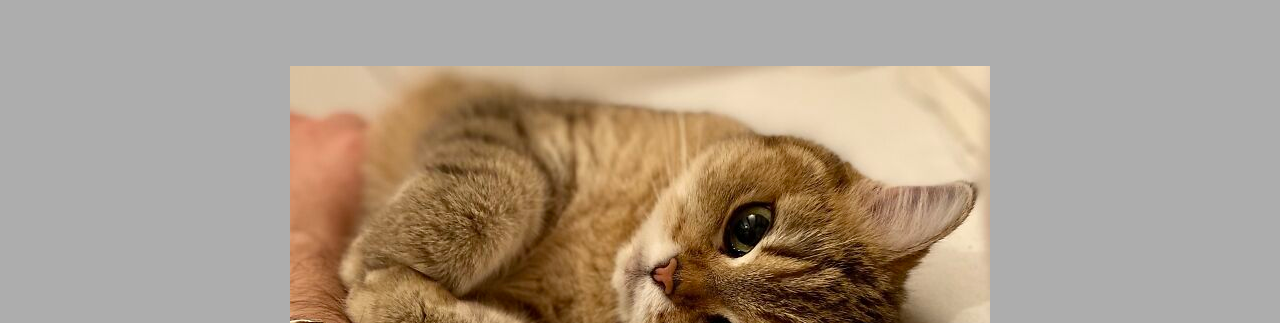
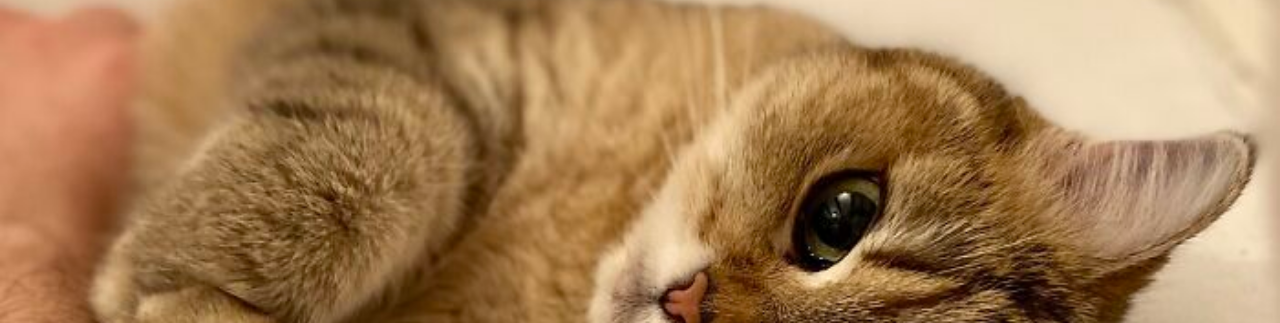
Before and after one commit to WladekBBC/WladekBBC.github.io, a plain HTML site: page index.html in a window 1280 px wide. Shown: the top 323 px of the page. Drawn offline with nearby package versions, Linux system fonts and the light colour scheme.

Commit message:
css block for background img

```diff
--- a/index.html
+++ b/index.html
@@ -4,20 +4,28 @@
     <meta charset="UTF-8">
     <meta name="viewport" content="width=device-width, initial-scale=1.0">
     <title>Document</title>
-    <style>
-        body
-        {
-            background-image:url("./background.jpg");
-        }
-    </style>
     <link rel="stylesheet" href="settt.css">
     <script type="module" src="https://unpkg.com/ionicons@7.1.0/dist/ionicons/ionicons.esm.js"></script>
     <script nomodule src="https://unpkg.com/ionicons@7.1.0/dist/ionicons/ionicons.js"></script>
 
 </head>
 <body>
-    <img src="./background.jpg" alt="kitty verry preatty">
-
+    <style>body {
+        background-image: url("./background.jpg");
+        background-size: cover;
+        background-position: center;
+        background-repeat: no-repeat;
+        height: 100vh;
+        margin: 0;
+        padding: 0;
+        display: flex;
+        flex-direction: column;
+        align-items: center;
+        justify-content: center;
+        text-align: center;
+        color: white; /* Kolor tekstu, żeby był czytelny */
+    }
+    </style>
     <h1>Luv me?❤️</h1>
     <div class="board">
         <button id="yes", class="btn", onclick="alert('Verry good choize\! ❤️')">
```
